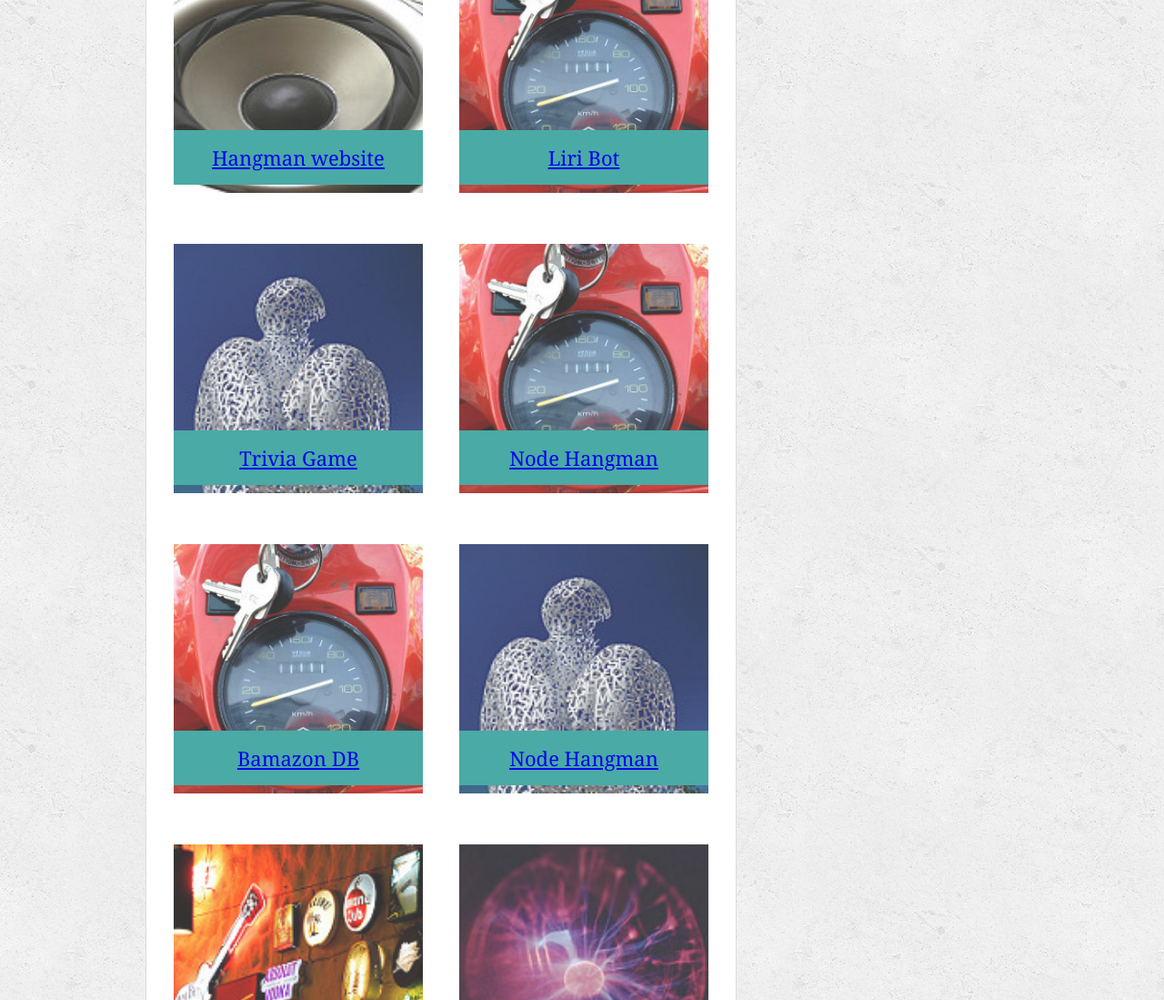
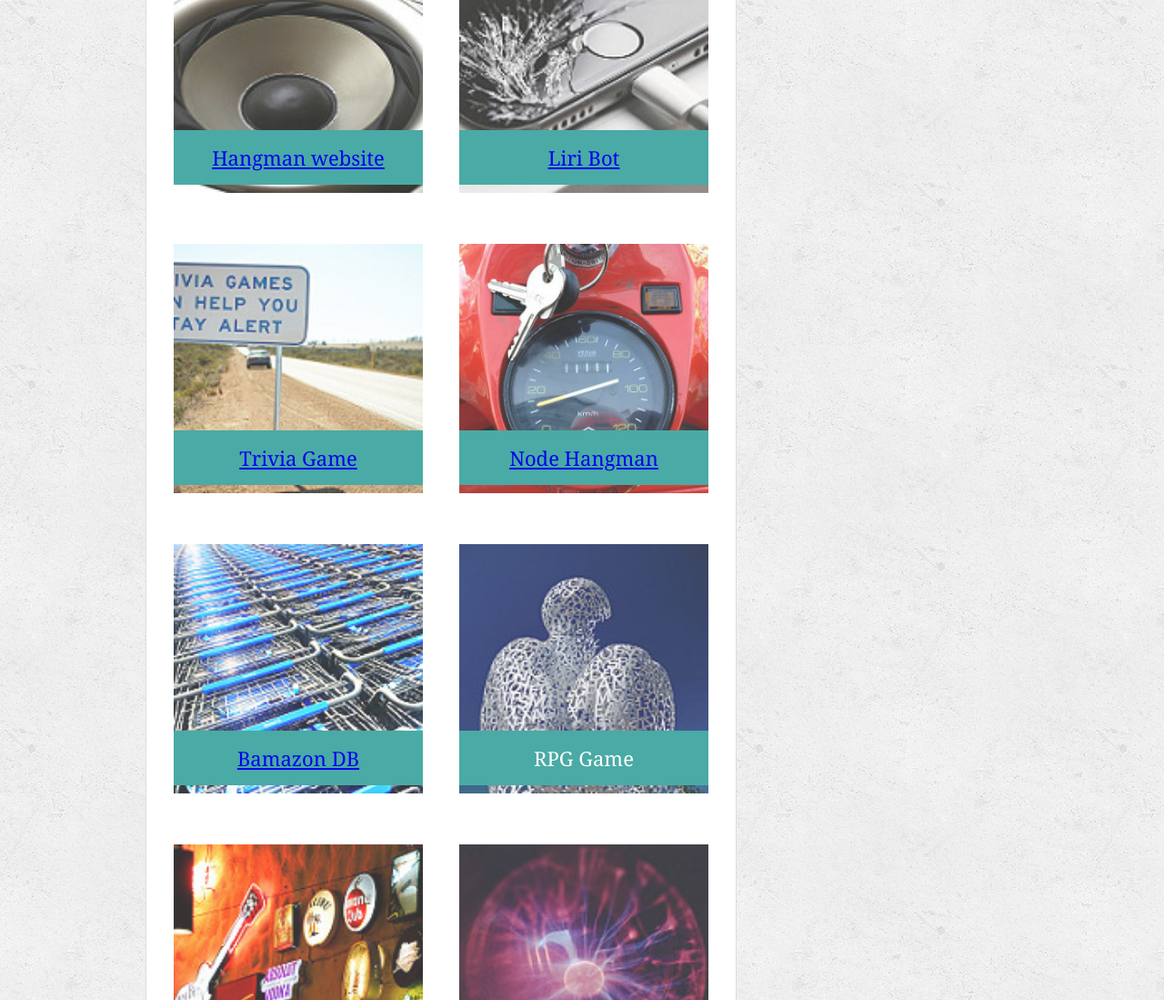
Before and after one commit to wzuschlag/Responsive-Portfolio, a plain HTML site: page portfolio.html in a window 1280 px wide. Shown: the part 335-1434 px from the top of the page at 91% size. Drawn offline with Linux system fonts and the light colour scheme.

Commit message:
update portfolio

```diff
--- a/portfolio.html
+++ b/portfolio.html
@@ -32,12 +32,12 @@
       </div>
 
       <div class="work">
-        <img src="assets/images/12267549604_8ae6bfb503_m.jpg" alt="RPG Game">
+        <img src="assets/images/iphone3.jpg" alt="Liri">
         <h3><a href="https://github.com/wzuschlag/liri-node-app">Liri Bot</a></h3>
       </div>
 
       <div class="work">
-        <img src="assets/images/2788050844_e28da32923_q.jpg" alt="Trivia Game">
+        <img src="assets/images/trivia.jpg" alt="Trivia Game">
         <h3><a href="https://wzuschlag.github.io/TriviaGame">Trivia Game</a></h3>
       </div>
 
@@ -47,13 +47,13 @@
       </div>
 
       <div class="work">
-        <img src="assets/images/12267549604_8ae6bfb503_m.jpg" alt="Trivia Game">
+        <img src="assets/images/carts.jpg" alt="Trivia Game">
         <h3><a href="https://github.com/wzuschlag/Bamazon">Bamazon DB</a></h3>
       </div>
 
       <div class="work">
         <img src="assets/images/2788050844_e28da32923_q.jpg" alt="RPG Game">
-        <h3><a href="https://github.com/wzuschlag/Constructor-Hangman">Node Hangman</a></h3>
+        <h3>RPG Game</h3>
       </div>
 
       <div class="work">
```
Also changed, not shown: assets/images/carts.jpg (added), assets/images/iphone.jpg (added), assets/images/iphone2.jpg (added), assets/images/iphone3.jpg (added), assets/images/shopping-cart.jpg (added), assets/images/trivia.jpg (added).
